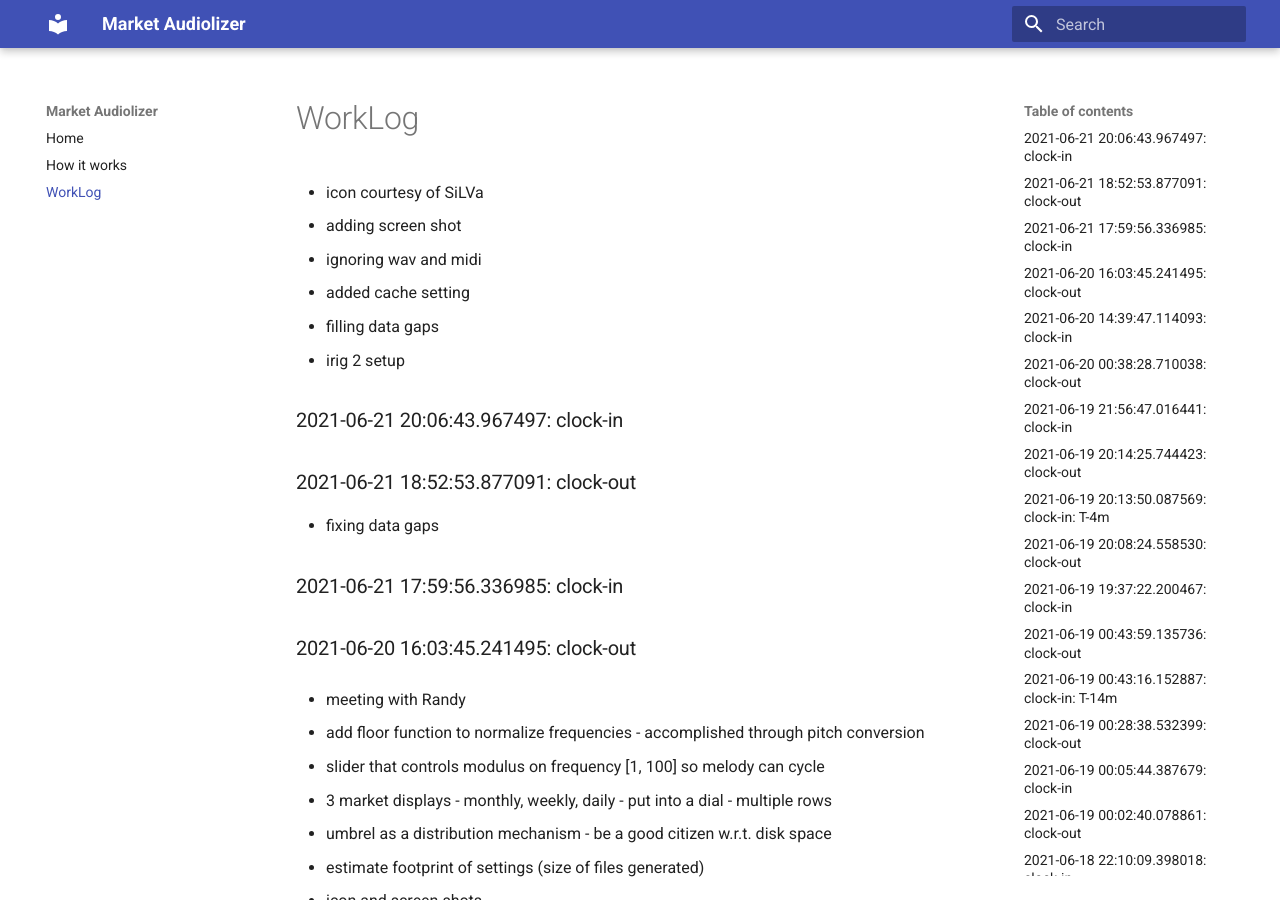
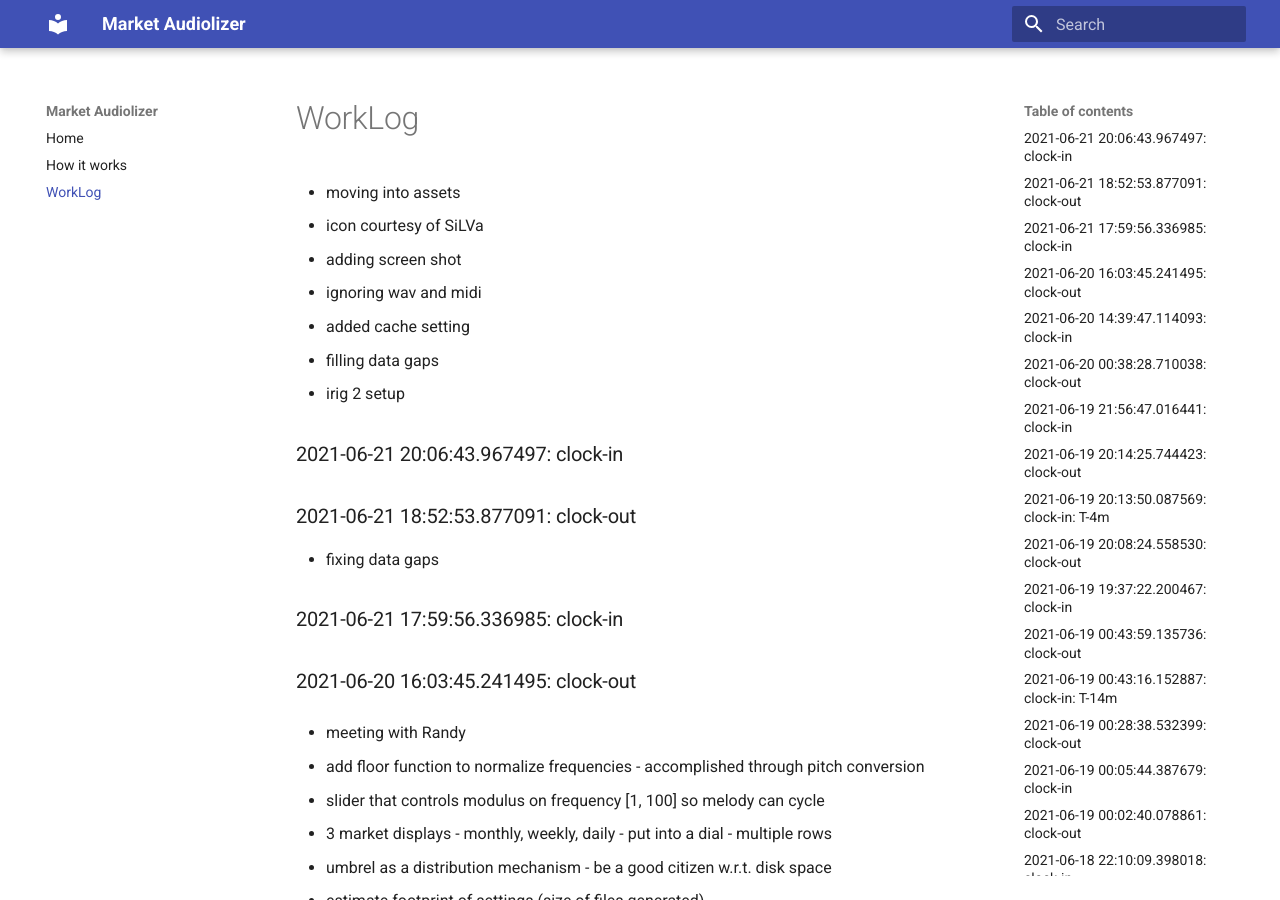
Before and after one commit to asherp/audiolizer, an MkDocs documentation site: the page built from docs/WorkLog.md, in a window 1280 px wide and 900 px high. Built offline with MkDocs 1.6.1 and Material for MkDocs 9.7.7, drawn with Linux system fonts in a browser that asks for light colours.

Commit message:
moving into assets

```diff
--- a/WorkLog.md
+++ b/WorkLog.md
@@ -1,3 +1,4 @@
+* moving into assets
 * icon courtesy of SiLVa
 * adding screen shot
 * ignoring wav and midi
```
Also changed, not shown: docs/assets/audiolizer_icon.jpg (renamed from audiolizer_icon.jpg).
